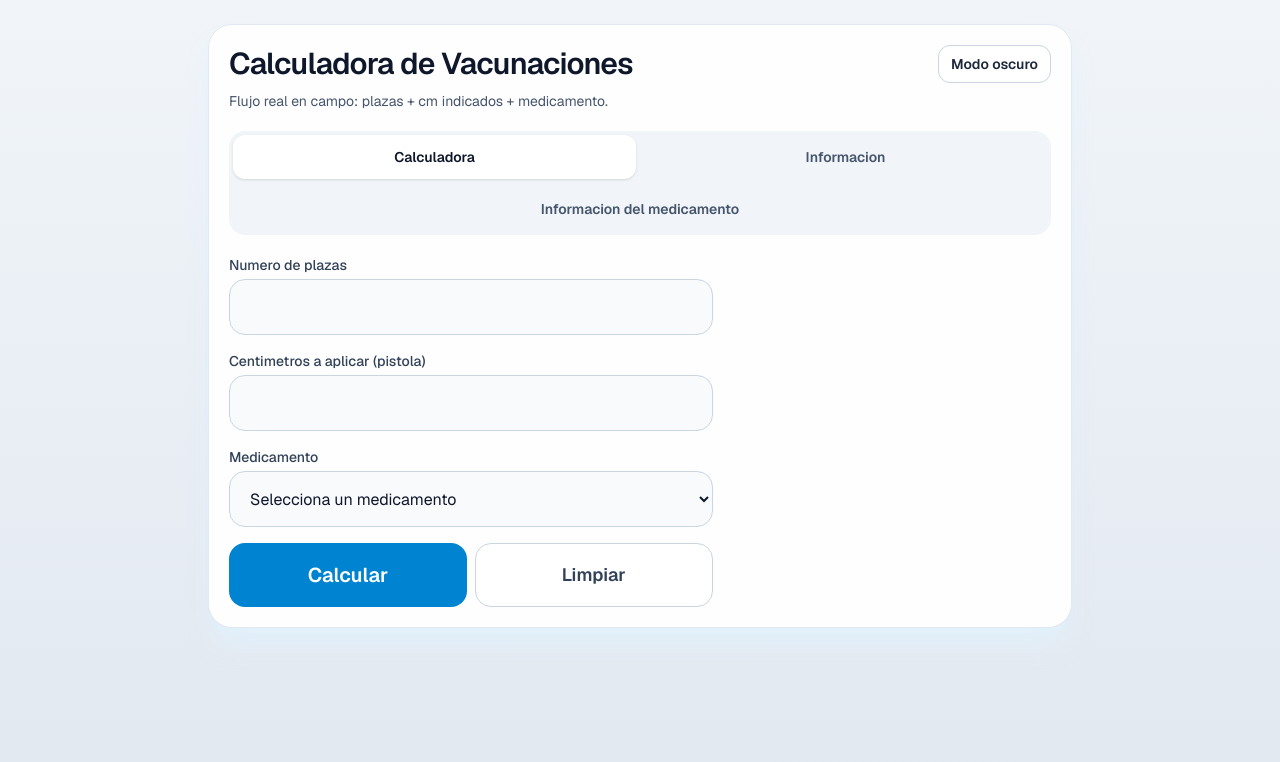
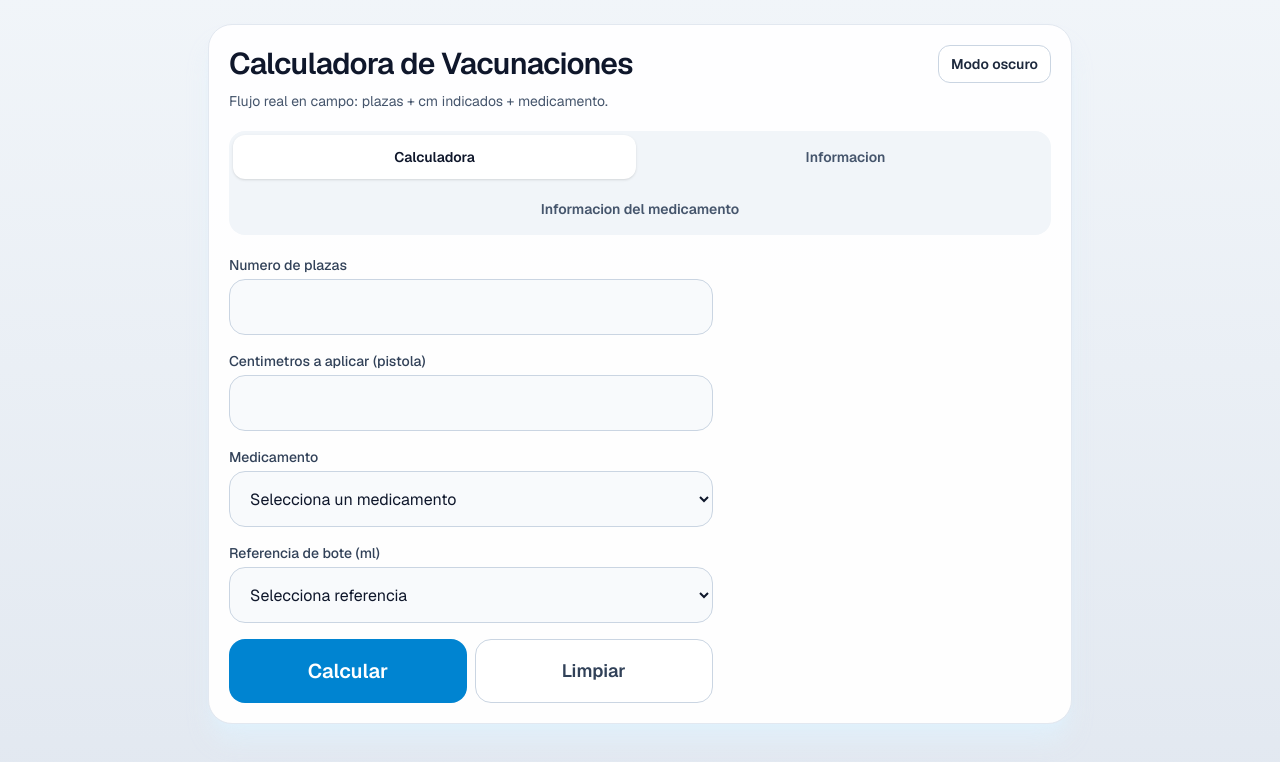
Before and after one commit to itsmercurio/calculadora-vacunaciones, a Next.js app: page / in a window 1280 px wide. Shown: the top 762 px of the page. Built offline with nearby package versions, Linux system fonts and the light colour scheme.

Commit message:
Ml update

```diff
--- a/src/app/page.tsx
+++ b/src/app/page.tsx
@@ -40,6 +40,7 @@ type LastCalculation = {
   medicationName: string;
   numberOfBooths: string;
   indicatedCm: string;
+  referenceBottleMl: string;
   result: CalculationResult;
 };
 
@@ -266,10 +267,17 @@ export default function Home() {
   const [numberOfBooths, setNumberOfBooths] = useState(initial?.numberOfBooths ?? "");
   const [indicatedCm, setIndicatedCm] = useState(initial?.indicatedCm ?? "");
   const [medicationName, setMedicationName] = useState(initial?.medicationName ?? "");
+  const [referenceBottleMl, setReferenceBottleMl] = useState(
+    initial?.referenceBottleMl ?? "",
+  );
   const [result, setResult] = useState<CalculationResult | null>(initial?.result ?? null);
   const [errorText, setErrorText] = useState<string | null>(null);
 
   const selectedMedicationCard = getMedicationCardByName(medicationName);
+  const referenceBottleOptions =
+    selectedMedicationCard && selectedMedicationCard.tamanos.length > 0
+      ? selectedMedicationCard.tamanos
+      : [50, 100, 200, 250];
   const isDark = theme === "dark";
 
   useEffect(() => {
@@ -280,14 +288,21 @@ export default function Home() {
     event.preventDefault();
     setErrorText(null);
 
-    if (!numberOfBooths || !indicatedCm || !medicationName || !selectedMedicationCard) {
+    if (
+      !numberOfBooths ||
+      !indicatedCm ||
+      !medicationName ||
+      !selectedMedicationCard ||
+      !referenceBottleMl
+    ) {
       setErrorText("Completa todos los campos.");
       return;
     }
 
     const plazas = Number(numberOfBooths);
     const cmIndicados = Number(indicatedCm);
-    if (plazas <= 0 || cmIndicados <= 0) {
+    const bottleReference = Number(referenceBottleMl);
+    if (plazas <= 0 || cmIndicados <= 0 || bottleReference <= 0) {
       setErrorText("Introduce valores validos y mayores que cero.");
       return;
     }
@@ -296,8 +311,8 @@ export default function Home() {
     const mlPorCerdo = cmIndicados;
     const totalMl = plazas * mlPorCerdo;
     const availableSizes =
-      selectedMedicationCard.tamanos.length > 0 ? selectedMedicationCard.tamanos : [250];
-    const tamanoBotePrincipal = availableSizes[0];
+      selectedMedicationCard.tamanos.length > 0 ? selectedMedicationCard.tamanos : [50, 100, 200, 250];
+    const tamanoBotePrincipal = bottleReference;
     const cerdosPorBote = tamanoBotePrincipal / cmIndicados;
     const botesNecesarios = Math.ceil(plazas / cerdosPorBote);
 
@@ -329,6 +344,7 @@ export default function Home() {
       medicationName,
       numberOfBooths,
       indicatedCm,
+      referenceBottleMl,
       result: nextResult,
     };
     window.localStorage.setItem(LAST_CALCULATION_KEY, JSON.stringify(payload));
@@ -338,6 +354,7 @@ export default function Home() {
     setNumberOfBooths("");
     setIndicatedCm("");
     setMedicationName("");
+    setReferenceBottleMl("");
     setResult(null);
     setErrorText(null);
     window.localStorage.removeItem(LAST_CALCULATION_KEY);
@@ -493,6 +510,27 @@ export default function Home() {
                 </select>
               </label>
 
+              <label className="block">
+                <span className="mb-1 block text-sm font-medium text-slate-700">Referencia de bote (ml)</span>
+                <select
+                  required
+                  value={referenceBottleMl}
+                  onChange={(e) => setReferenceBottleMl(e.target.value)}
+                  className={`h-14 w-full rounded-2xl border px-4 text-base outline-none ${
+                    isDark
+                      ? "border-slate-600 bg-slate-800 text-slate-100"
+                      : "border-slate-300 bg-slate-50 text-slate-900"
+                  } focus:border-sky-500 focus:ring-2 focus:ring-sky-200`}
+                >
+                  <option value="">Selecciona referencia</option>
+                  {referenceBottleOptions.map((size) => (
+                    <option key={size} value={size}>
+                      {size} ml
+                    </option>
+                  ))}
+                </select>
+              </label>
+
               {selectedMedicationCard?.advertencia && (
                 <p className="rounded-xl border-2 border-rose-500 bg-rose-100 px-4 py-3 text-center text-base font-extrabold text-rose-800">
                   ALERTA: {selectedMedicationCard.advertencia}
```
